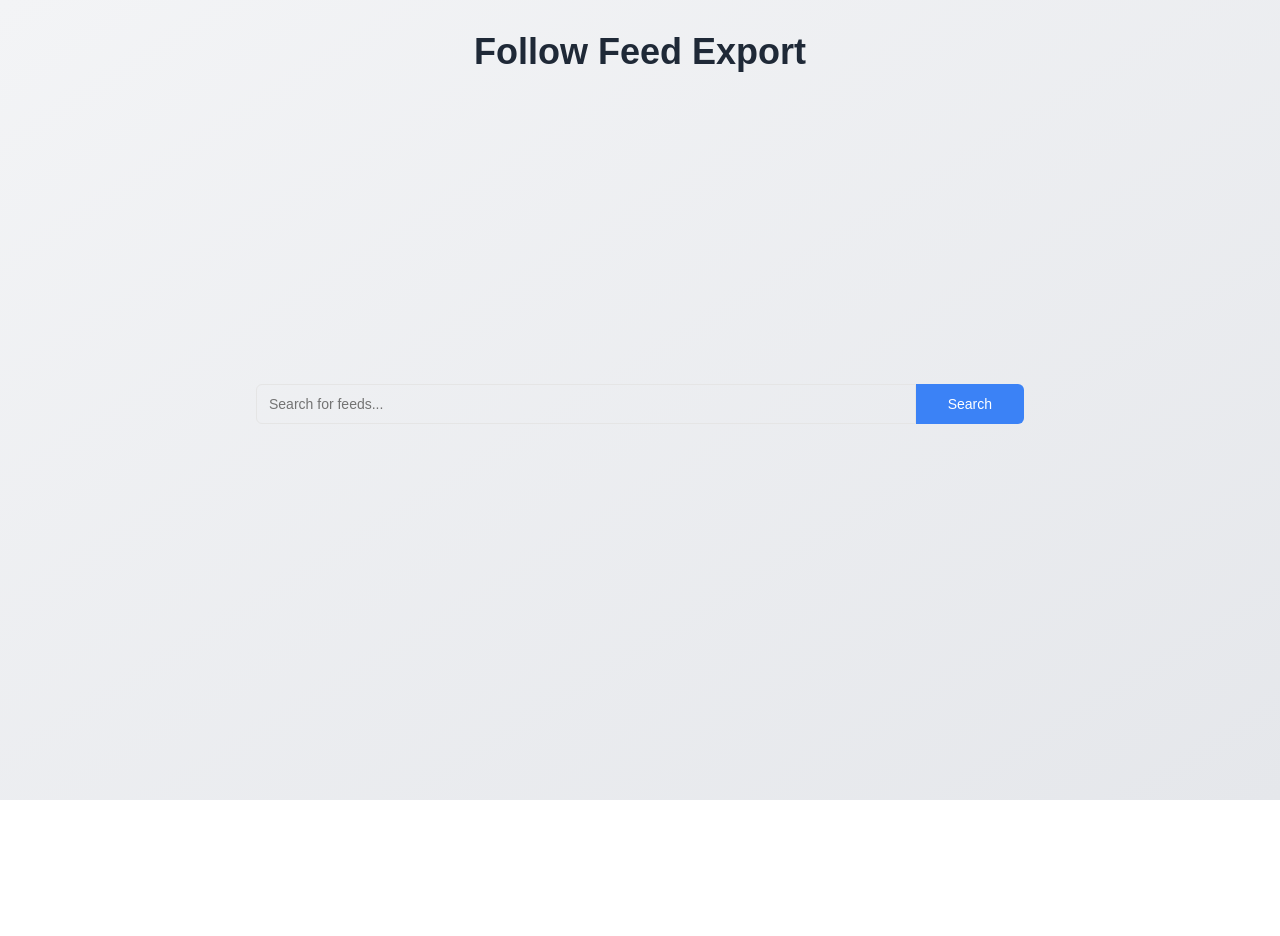
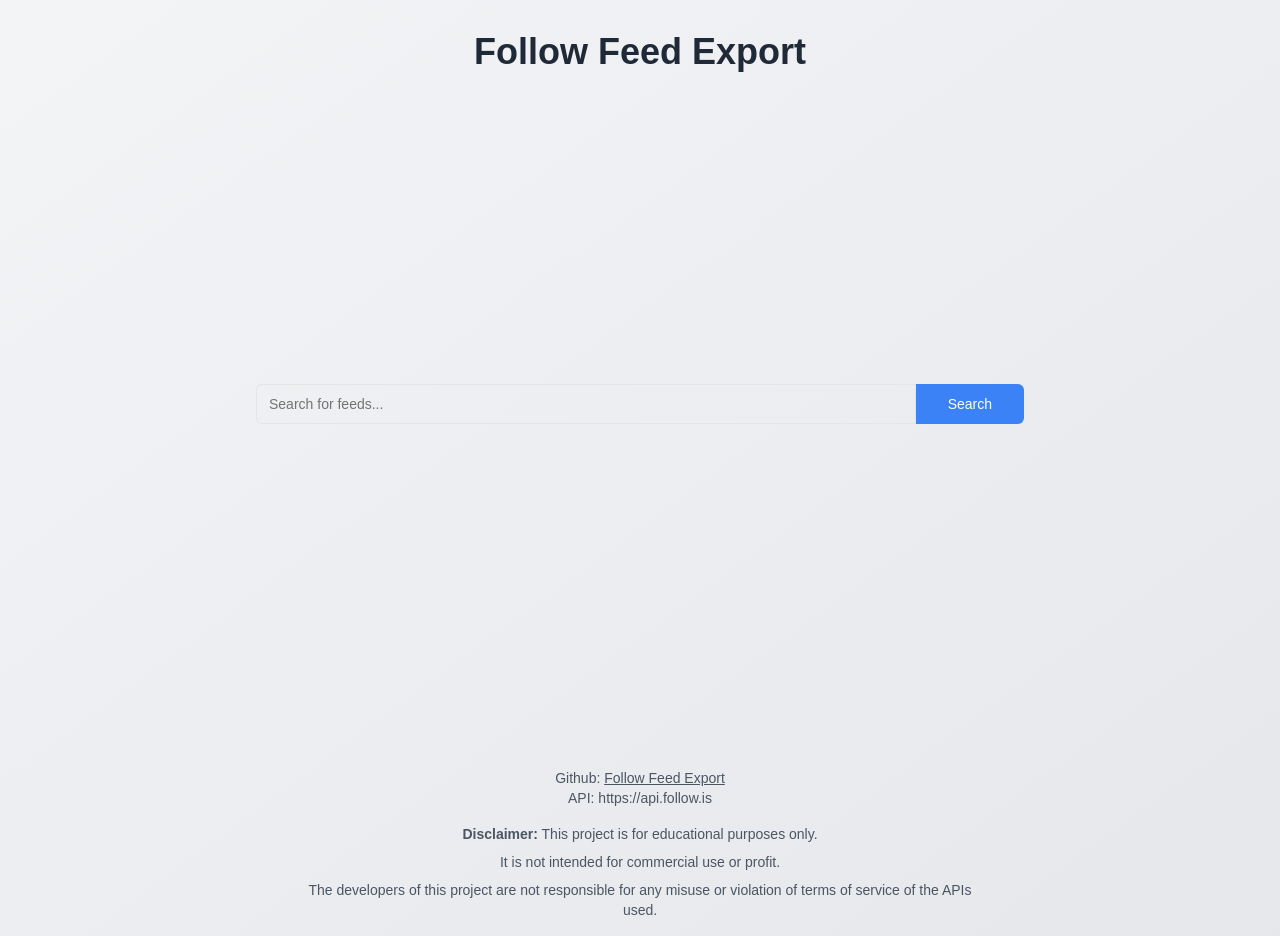
Before and after one commit to auuunya/follow-feed-export, a Next.js app: page / in a window 1280 px wide. Before the commit the page ends 800 px from the top, so only its background shows below. Built offline with nearby package versions, Linux system fonts and the light colour scheme.

Commit message:
feat: add footer

```diff
--- a/src/app/page.tsx
+++ b/src/app/page.tsx
@@ -191,6 +191,15 @@
           )}
         </AnimatePresence>
       </div>
+      <footer className="py-4 text-center text-sm text-gray-600 dark:text-gray-400">
+        <p>Github: <a href="https://github.com/auuunya/follow-feed-export" target="_blank" rel="noopener noreferrer" className="underline hover:text-gray-800 dark:hover:text-gray-200">Follow Feed Export</a></p>
+        <p>API: https://api.follow.is</p>
+        <div className="mt-4 max-w-2xl mx-auto">
+          <p className="mb-2"><strong>Disclaimer:</strong> This project is for educational purposes only.</p>
+          <p className="mb-2">It is not intended for commercial use or profit.</p>
+          <p>The developers of this project are not responsible for any misuse or violation of terms of service of the APIs used.</p>
+        </div>
+      </footer>
     </div>
   )
 }
```
